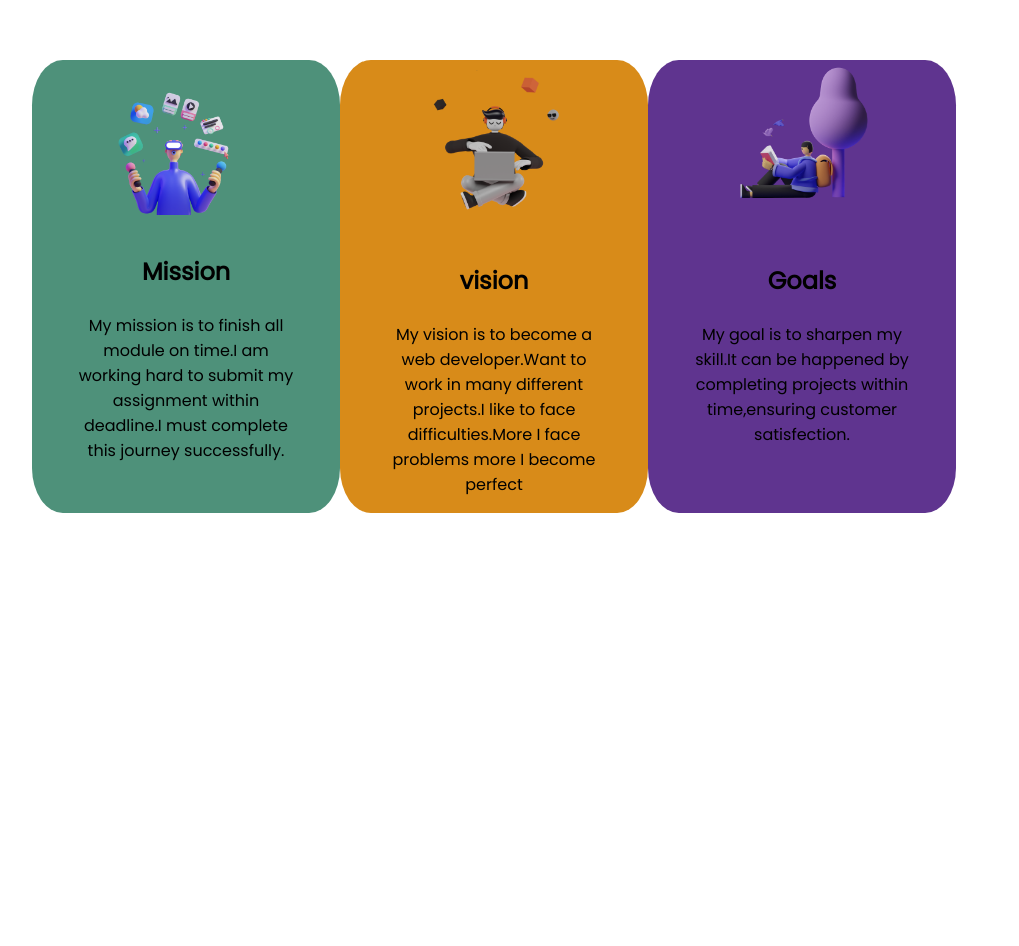
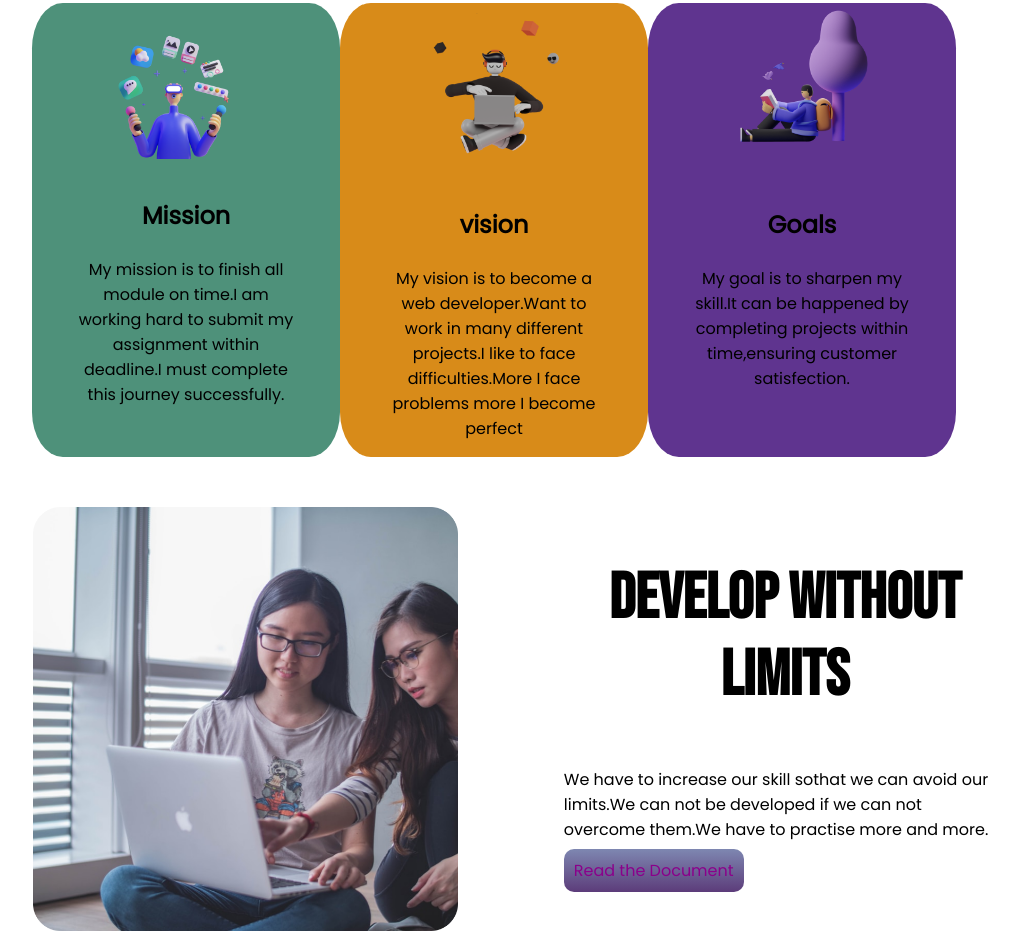
Before and after one commit to fahimabushra1/assignment-1, a plain HTML site: page index.html in a window 1280 px wide. Shown: the part 768-1714 px from the top of the page, without its empty margins (146-1165 px from the left). Before the commit the page ends 1339 px from the top, so only its background shows below. Drawn offline with Linux system fonts and the light colour scheme.

Commit message:
third-sec

```diff
--- a/index.html
+++ b/index.html
@@ -31,7 +31,7 @@
     <div class="dimg">
         <img src="person/person-5.png" alt="image of a person">
     </div>
-</section>
+</section class="mission">
 <div class="second-sec">
     <h2><b>My Mission in </b><span class="blue">2022</span></h2>
     <div class="all-division">
@@ -61,6 +61,17 @@
         </div>
     </div>
 </div>
+<section class="mission">
+    <div class="dimg">
+        <img src="pictures/coding.png" alt="">
+    </div>
+    <div class="determine-text">
+        <h2>Develop Without limits</h2>
+        <p>We have to increase our skill sothat we can avoid our limits.We can not be developed if we can not overcome
+            them.We have to practise more and more.</p>
+        <a class="link-button" target="_blank" href="">Read the Document</a>
+    </div>
+</section>
 
 <body>
 </body>
--- a/style.css
+++ b/style.css
@@ -35,7 +35,6 @@ body{
 }
 .determine-text{
     width: 50%;
-    padding: 5%;
 }
 .dimg{
     width: 60%;
```
